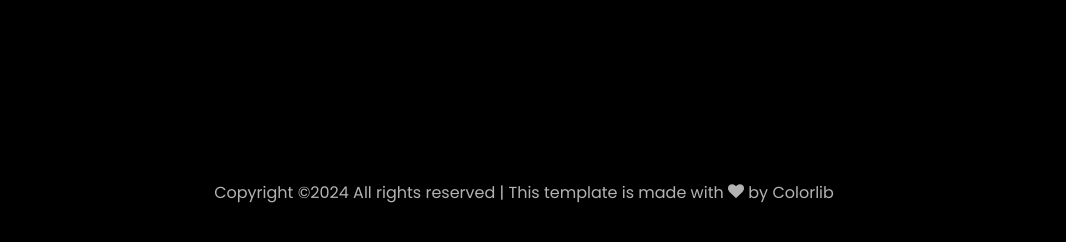
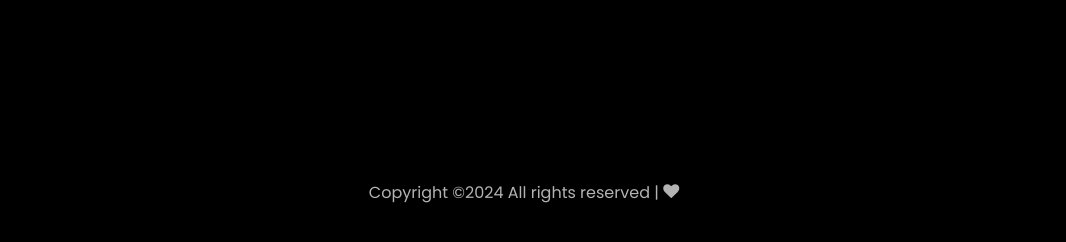
Before and after one commit to Vickybhatwan/VikasBhatwnaDev, a plain HTML site: page index.html in a window 1280 px wide. Shown: the part 6114-6356 px from the top of the page, without its empty margins (116-1182 px from the left). Drawn offline with Linux system fonts and the light colour scheme; files whose address does not match are found by name.

Commit message:
templete commit

```diff
--- a/index.html
+++ b/index.html
@@ -603,7 +603,7 @@
 			<div class="col-md-12 text-center">
 
 			  <p><!-- Link back to Colorlib can't be removed. Template is licensed under CC BY 3.0. -->
-	Copyright &copy;<script>document.write(new Date().getFullYear());</script> All rights reserved | This template is made with <i class="icon-heart color-danger" aria-hidden="true"></i> by <a href="https://colorlib.com" target="_blank">Colorlib</a>
+	Copyright &copy;<script>document.write(new Date().getFullYear());</script> All rights reserved |  <i class="icon-heart color-danger" aria-hidden="true"></i><a href="https://colorlib.com" target="_blank"></a>
 	<!-- Link back to Colorlib can't be removed. Template is licensed under CC BY 3.0. --></p>
 			</div>
 		  </div>
```
